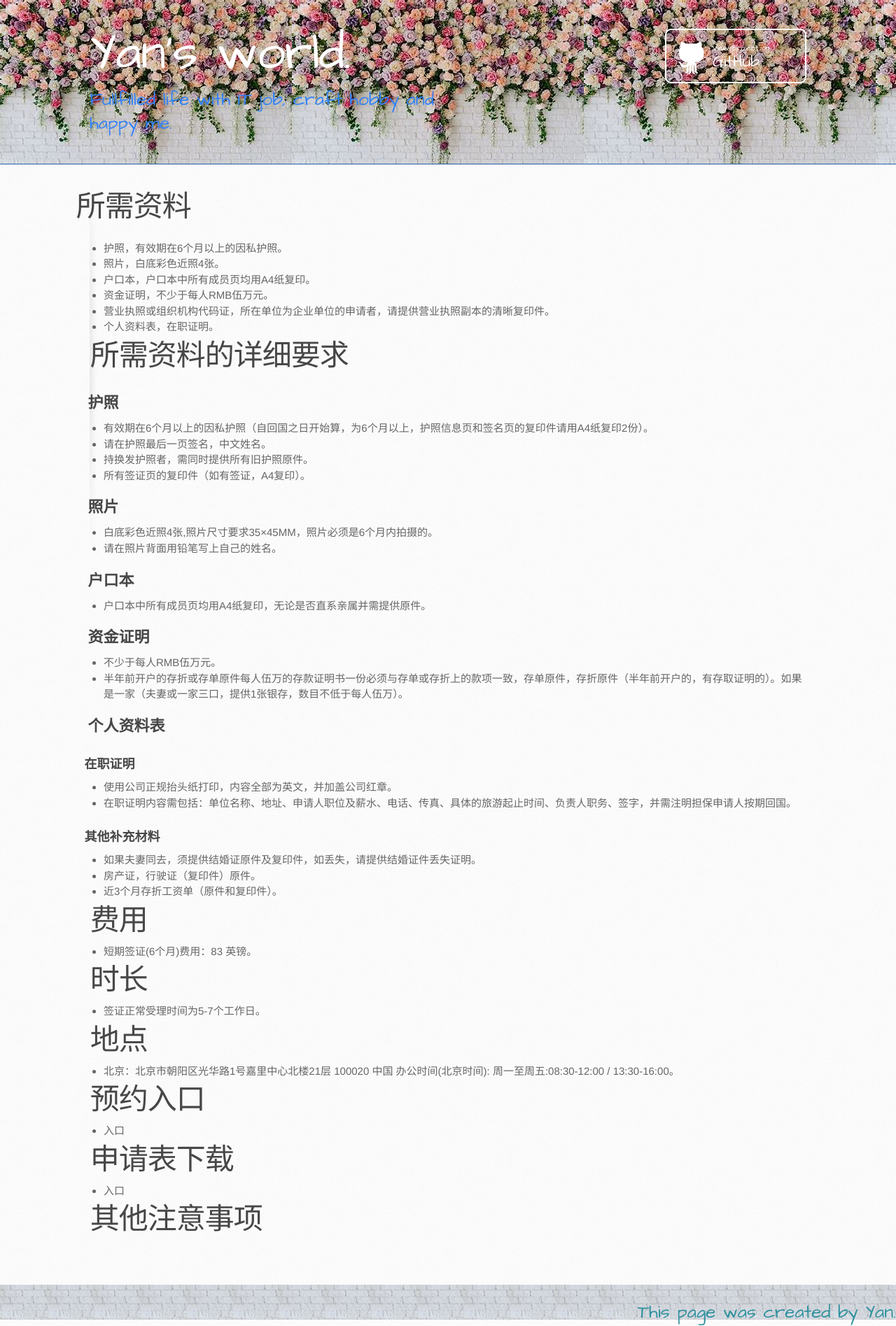
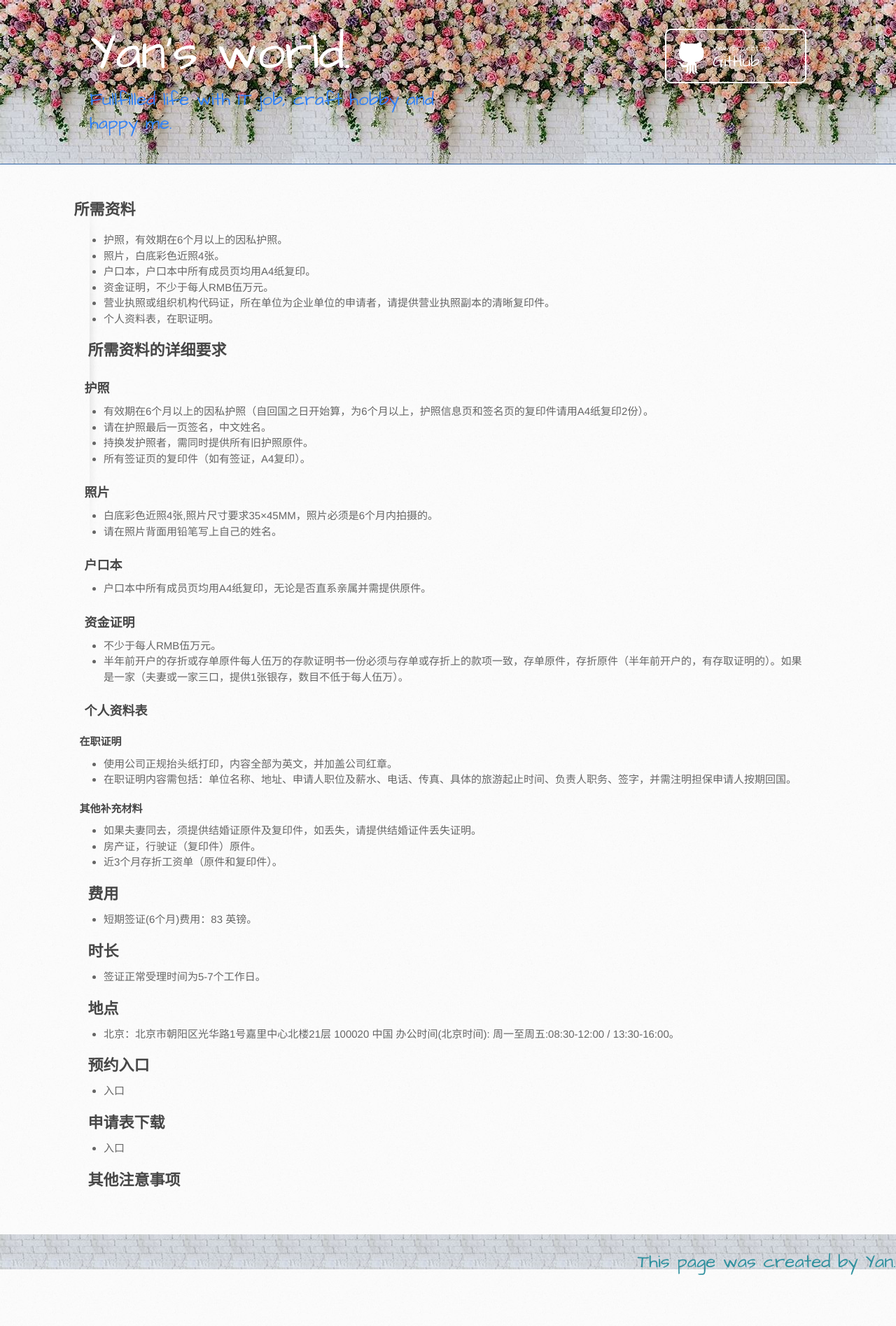
Before and after one commit to itcraftme/itcraftme, a Jekyll site: the page built from docs/me/UKVisa.md, in a window 1280 px wide. Shown: the whole page at 70% size. Built offline with Jekyll 4.4.1, drawn with Linux system fonts in a browser that asks for light colours; our own code applies the rules of GitHub Pages for plain Markdown files; after the commit the page ends 1823 px from its top, so only the background shows below that.

```diff
--- a/docs/me/UKVisa.md
+++ b/docs/me/UKVisa.md
@@ -1,40 +1,40 @@
-# 所需资料
+## 所需资料
 - 护照，有效期在6个月以上的因私护照。
 - 照片，白底彩色近照4张。
 - 户口本，户口本中所有成员页均用A4纸复印。
 - 资金证明，不少于每人RMB伍万元。
 - 营业执照或组织机构代码证，所在单位为企业单位的申请者，请提供营业执照副本的清晰复印件。
 - 个人资料表，在职证明。
-# 所需资料的详细要求
-## 护照
+## 所需资料的详细要求
+### 护照
 - 有效期在6个月以上的因私护照（自回国之日开始算，为6个月以上，护照信息页和签名页的复印件请用A4纸复印2份）。
 - 请在护照最后一页签名，中文姓名。
 - 持换发护照者，需同时提供所有旧护照原件。
 - 所有签证页的复印件（如有签证，A4复印）。
-## 照片
+### 照片
 - 白底彩色近照4张,照片尺寸要求35×45MM，照片必须是6个月内拍摄的。
 - 请在照片背面用铅笔写上自己的姓名。
-## 户口本
+### 户口本
 - 户口本中所有成员页均用A4纸复印，无论是否直系亲属并需提供原件。
-## 资金证明
+### 资金证明
 - 不少于每人RMB伍万元。
 - 半年前开户的存折或存单原件每人伍万的存款证明书一份必须与存单或存折上的款项一致，存单原件，存折原件（半年前开户的，有存取证明的）。如果是一家（夫妻或一家三口，提供1张银存，数目不低于每人伍万）。
-## 个人资料表
-### 在职证明
+### 个人资料表
+#### 在职证明
 - 使用公司正规抬头纸打印，内容全部为英文，并加盖公司红章。
 - 在职证明内容需包括：单位名称、地址、申请人职位及薪水、电话、传真、具体的旅游起止时间、负责人职务、签字，并需注明担保申请人按期回国。
-### 其他补充材料
+#### 其他补充材料
 - 如果夫妻同去，须提供结婚证原件及复印件，如丢失，请提供结婚证件丢失证明。
 - 房产证，行驶证（复印件）原件。
 - 近3个月存折工资单（原件和复印件）。
-# 费用
+## 费用
 - 短期签证(6个月)费用：83 英镑。
-# 时长
+## 时长
 - 签证正常受理时间为5-7个工作日。
-# 地点
+## 地点
 - 北京：北京市朝阳区光华路1号嘉里中心北楼21层 100020 中国 办公时间(北京时间): 周一至周五:08:30-12:00 / 13:30-16:00。
-# 预约入口
+## 预约入口
 - 入口
-# 申请表下载
+## 申请表下载
 - 入口
-# 其他注意事项
+## 其他注意事项
```
